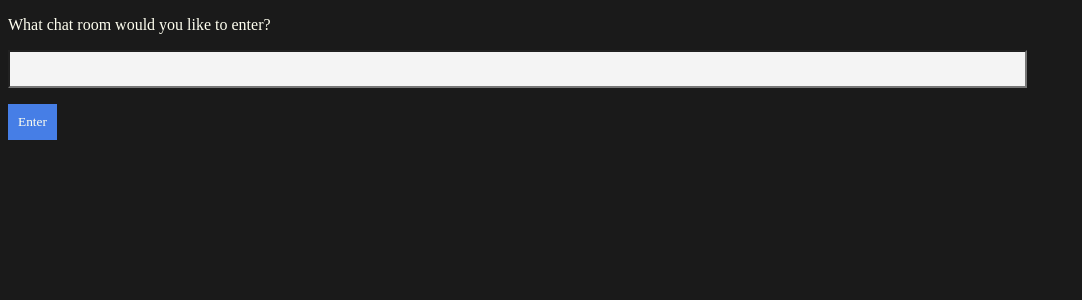
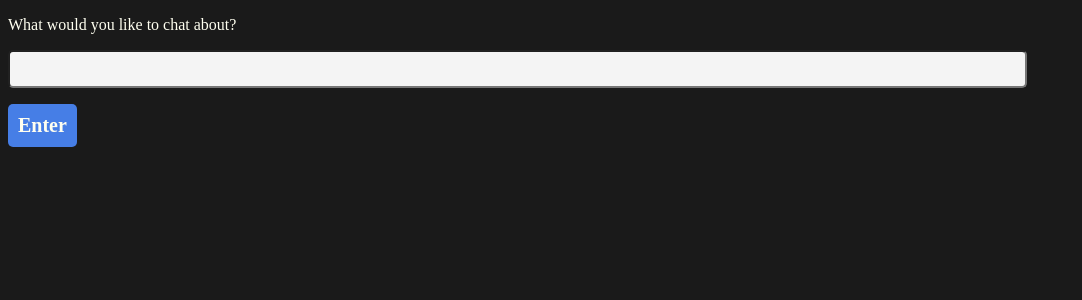
Before and after one commit to aa-ag/chatbot, a Django app: template django_app/bot/templates/bot/index.html in a window 1280 px wide. Shown: the top 300 px of the page, without its empty margins (0-1082 px from the left). Run offline with Django 3.2, Linux system fonts and the light colour scheme; the template is opened without the code that fills it, so the values that code supplies are empty; some web fonts are replaced.

Commit message:
edited p element in index.html and styled its submit button

```diff
--- a/django_app/bot/static/css/base.css
+++ b/django_app/bot/static/css/base.css
@@ -11,6 +11,7 @@
     height: 2rem;
     width: 80%;
     color: rgb(0, 0, 0);
+    border-radius: 5px;
 }
 
 #room-name-input:focus {
@@ -18,8 +19,11 @@
 }
 
 #room-name-submit {
+    font-size: 20px;
+    font-weight: bold;
     margin-top: 1rem;
     padding: 10px;
     background-color: rgb(70, 126, 230);
     border: none;
+    border-radius: 5px;
 }
--- a/django_app/bot/templates/bot/index.html
+++ b/django_app/bot/templates/bot/index.html
@@ -1,7 +1,7 @@
 {% extends 'bot/base.html' %}
 {% block content %}
     <div class="wrapper">
-        <p id="intro">What chat room would you like to enter?</p>
+        <p id="intro">What would you like to chat about?</p>
         <input id="room-name-input" type="text" size="100"><br>
         <input id="room-name-submit" type="button" value="Enter">
 
```
